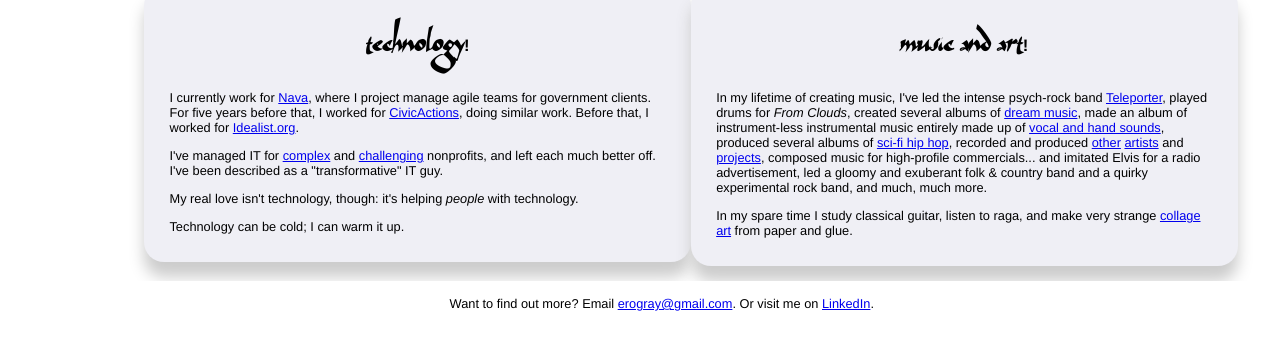
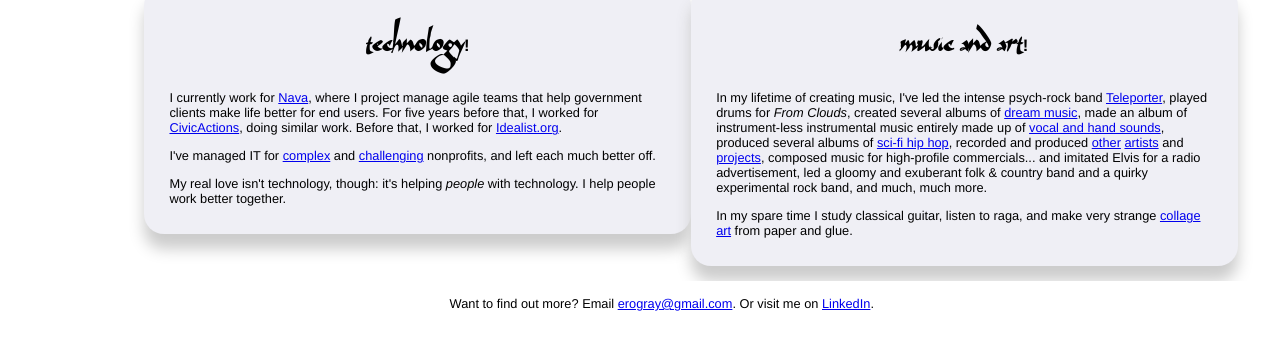
Before and after one commit to erogray/erogray.github.io, a plain HTML site: page index.html in a window 1280 px wide. Shown: the part 277-626 px from the top of the page. Drawn offline with Linux system fonts and the light colour scheme.

Commit message:
More homepage text tinkering

```diff
--- a/index.html
+++ b/index.html
@@ -33,10 +33,9 @@
 
 			<div id="middlesection" align="center">
 				<div id="leftbar" onMouseOver="document.getElementById('skullobak').style.backgroundImage = 'url(images/phren_circuit.jpg)'"><h3>Technology!</h3>
-					<p>I currently work for <a href="https://www.navapbc.com/" target="bonk">Nava</a>, where I project manage agile teams for government clients. For five years before that, I worked for <a href="https://civicactions.com/" target="bunk">CivicActions</a>, doing similar work. Before that, I worked for <a href="http://idealist.org" target=newish>Idealist.org</a>.</p>
-					<p>I&#39;ve managed IT for <a href="http://www.crenyc.org" target=new>complex</a> and <a href="http://www.safespacenyc.org" target=new1>challenging</a> nonprofits, and left each much better off. I've been described as a "transformative" IT guy.
-					<p>My real love isn&#39;t  technology, though: it&#39;s helping <em>people</em> with technology. </p>
-					<p>Technology can be cold; I can warm it up.</p>
+					<p>I currently work for <a href="https://www.navapbc.com/" target="bonk">Nava</a>, where I project manage agile teams that help government clients make life better for end users. For five years before that, I worked for <a href="https://civicactions.com/" target="bunk">CivicActions</a>, doing similar work. Before that, I worked for <a href="http://idealist.org" target=newish>Idealist.org</a>.</p>
+					<p>I&#39;ve managed IT for <a href="http://www.crenyc.org" target=new>complex</a> and <a href="http://www.safespacenyc.org" target=new1>challenging</a> nonprofits, and left each much better off.
+					<p>My real love isn&#39;t  technology, though: it&#39;s helping <em>people</em> with technology. I help people work better together.</p>
 					<!--//<p>My skill set includes troubleshooting networks (I&#39;m <a href="http://certification.comptia.org/getCertified/certifications/a.aspx" target=new3>A+ certified</a>), managing Windows servers, building and managing databases (I&#39;m a certified <a href="http://certification.salesforce.com/" target=new4>Salesforce Administrator</a>); building and maintaining websites; and much, much more. But my most important technical skill is the ability to see the big picture.</p>
 					<p>Looking to hire someone to help make technology do a better job furthering your organization&#39;s mission? See my <a href='EroGray_Resume_10-31-11.pdf'>resume</a> for more information.</p>//-->
 				</div>
```
